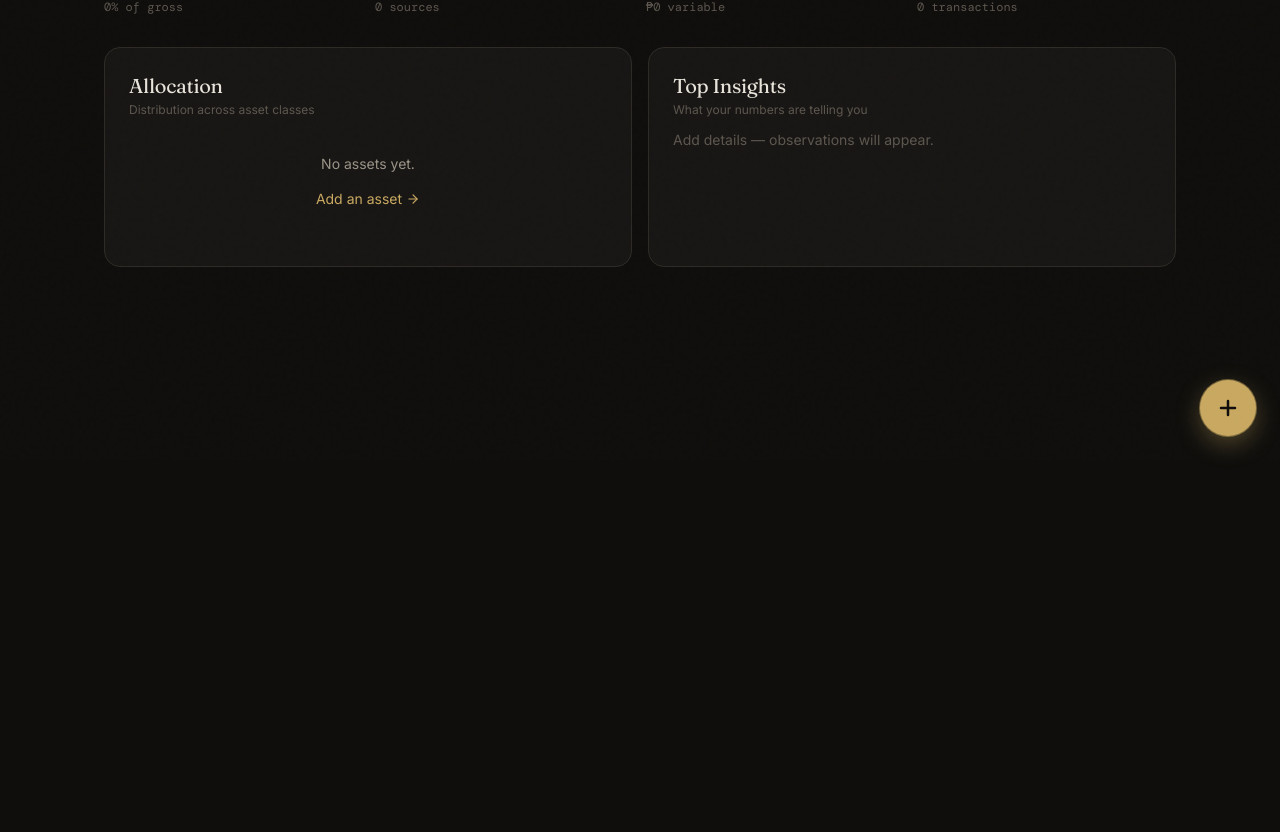
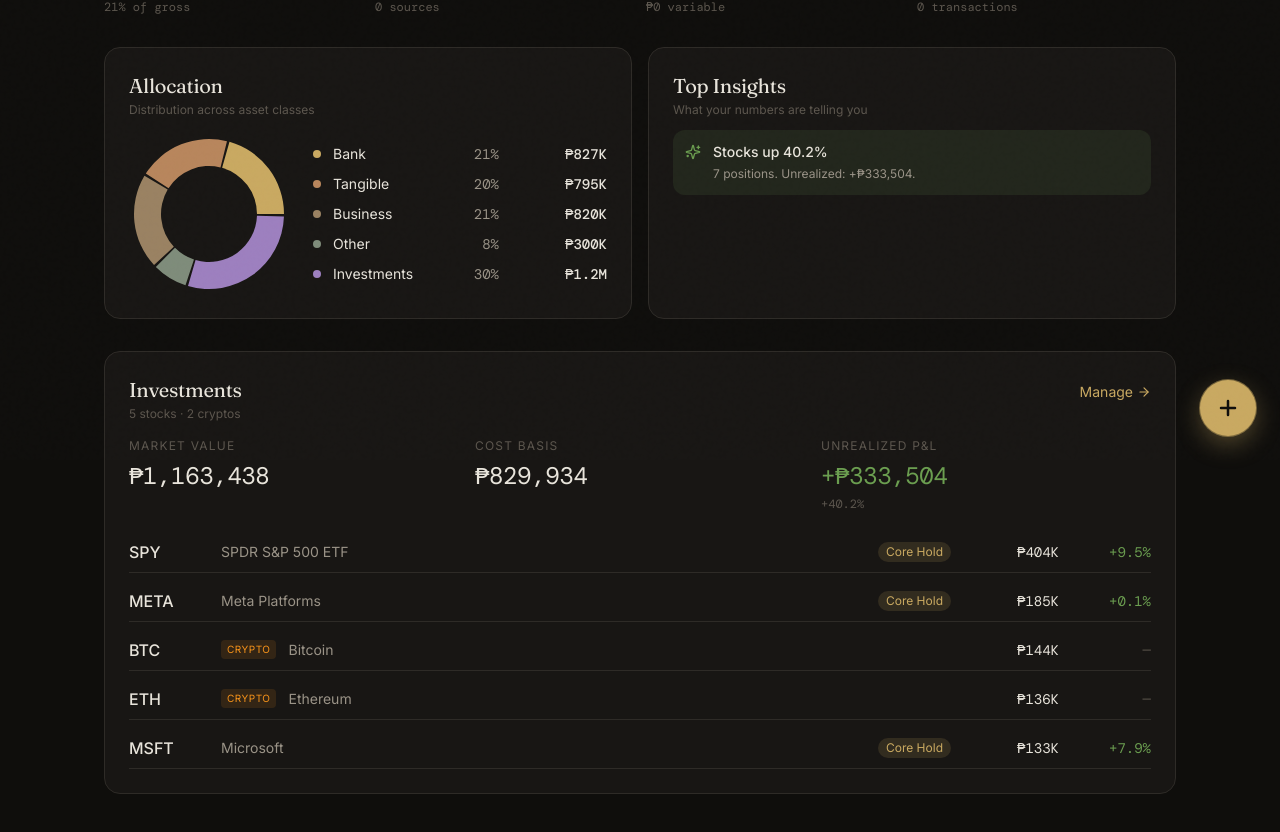
Before and after one commit to arevname/patrimony, a Next.js app: page / in a window 1280 px wide. Shown: the part 340-1172 px from the top of the page. Before the commit the page ends 800 px from the top, so only its background shows below. Built offline with nearby package versions, Linux system fonts and the light colour scheme.

Commit message:
Income settlement, runway calculator, auto FX

```diff
--- a/components/Patrimony.jsx
+++ b/components/Patrimony.jsx
@@ -1,6 +1,5 @@
 'use client';
 import { storage } from '../lib/db';
-import ErrorBoundary from './ErrorBoundary';
 import { useState, useEffect, useMemo, useRef } from 'react';
 import {
   Wallet, Gem, Building2, TrendingUp, LineChart as LineIcon,
@@ -301,8 +300,30 @@
 };
 
 // ===== SEED =====
-const SEED_HOLDINGS = [];
-const SEED_BANK = [];
+const SEED_HOLDINGS = [
+  // IBKR positions
+  { id: 'seed-meta', assetType: 'stock', ticker: 'META', name: 'Meta Platforms',    shares: 4.9377, avgCost: 37359.10, currentPrice: 37407.38, broker: 'Interactive Brokers', notes: 'U16384716 · Long-term', tag: 'core', lastUpdated: new Date().toISOString() },
+  { id: 'seed-msft', assetType: 'stock', ticker: 'MSFT', name: 'Microsoft',          shares: 5.2102, avgCost: 23599.85, currentPrice: 25467.34, broker: 'Interactive Brokers', notes: 'U16384716 · Long-term', tag: 'core', lastUpdated: new Date().toISOString() },
+  { id: 'seed-nvda', assetType: 'stock', ticker: 'NVDA', name: 'NVIDIA',             shares: 5.7297, avgCost: 10735.51, currentPrice: 12194.75, broker: 'Interactive Brokers', notes: 'U16384716 · Long-term', tag: 'core', lastUpdated: new Date().toISOString() },
+  { id: 'seed-spot', assetType: 'stock', ticker: 'SPOT', name: 'Spotify Technology', shares: 3.4249, avgCost: 26930.67, currentPrice: 27130.79, broker: 'Interactive Brokers', notes: 'U16384716 · Long-term', tag: 'core', lastUpdated: new Date().toISOString() },
+  { id: 'seed-spy',  assetType: 'stock', ticker: 'SPY',  name: 'SPDR S&P 500 ETF',  shares: 9.1173, avgCost: 40446.22, currentPrice: 44283.94, broker: 'Interactive Brokers', notes: 'U16384716 · Long-term anchor', tag: 'core', lastUpdated: new Date().toISOString() },
+  // Binance crypto — prices approximate, tap Refresh for live rates
+  { id: 'seed-btc', assetType: 'crypto', ticker: 'BTC', name: 'Bitcoin',  shares: 0.02611531, avgCost: 0, currentPrice: 5500000, broker: 'Binance', notes: 'Refresh for live price', lastUpdated: new Date().toISOString() },
+  { id: 'seed-eth', assetType: 'crypto', ticker: 'ETH', name: 'Ethereum', shares: 0.67932456, avgCost: 0, currentPrice: 200000,  broker: 'Binance', notes: 'Refresh for live price', lastUpdated: new Date().toISOString() },
+];
+
+const SEED_BANK = [
+  { id: 'seed-ibkr', name: 'IBKR USD Cash',  category: 'bank', currency: 'USD', value: 7908.38, cost: 7908.38, notes: 'Acct U16384716' },
+  { id: 'seed-bpi',  name: 'BPI Savings',     category: 'bank', currency: 'PHP', value: 120000,  cost: 120000  },
+  { id: 'seed-wise', name: 'Wise',             category: 'bank', currency: 'PHP', value: 160000,  cost: 160000  },
+  { id: 'seed-gotrade', name: 'GoTrade Cash',  category: 'bank', currency: 'USD', value: 1000,    cost: 1000, notes: 'Investment account cash' },
+  { id: 'seed-qmedia',  name: 'QMedia',        category: 'business', currency: 'PHP', value: 500000, cost: 500000, notes: 'Dividends ~₱550K/year every May' },
+  { id: 'seed-warehouse', name: 'Warehouse',   category: 'business', currency: 'PHP', value: 320000, cost: 320000 },
+  { id: 'seed-rolex',  name: 'Rolex Datejust 41', category: 'tangible', currency: 'PHP', value: 645000, cost: 645000 },
+  { id: 'seed-paintings', name: 'Paintings',   category: 'tangible', currency: 'PHP', value: 150000, cost: 150000 },
+  { id: 'seed-celeb',  name: 'Celebrity Club Membership', category: 'cat_membership', currency: 'PHP', value: 300000, cost: 300000 },
+];
+
 const SEED_INCOME = [];
 const SEED_EXPENSES = [];
 const SEED_CUSTOM_CATEGORIES = [];
@@ -364,7 +385,7 @@
 const getAssetType = (h) => ASSET_TYPES[h.assetType] || ASSET_TYPES.stock;
 
 // ===== ROOT =====
-function PatrimonyApp() {
+export default function Patrimony() {
   const [view, setView] = useState('overview');
   const [assets, setAssets] = useState([]);
   const [holdings, setHoldings] = useState([]);
@@ -507,7 +528,6 @@
     })();
   }, []);
 
-  // IndexedDB via Dexie is reliable — simple debounced save, no retries needed
   const persist = (overrides = {}) => {
     const payload = {
       version: STORAGE_VERSION,
@@ -517,16 +537,17 @@
     };
     pendingJson.current = JSON.stringify(payload);
     setSaveToast('saved');
-    setTimeout(() => setSaveToast(null), 1000);
+    setTimeout(() => setSaveToast(null), 1200);
     clearTimeout(persistTimer.current);
     persistTimer.current = setTimeout(async () => {
       const json = pendingJson.current;
       if (!json) return;
       try {
         await storage.set(STORAGE_KEY, json);
+        // Backup 5s later
         setTimeout(() => { writeBackup(JSON.parse(json)).catch(() => {}); }, 5000);
       } catch (err) {
-        console.error('Persist error:', err);
+        console.error('Persist failed:', err);
         setSaveToast('error');
         setTimeout(() => setSaveToast(null), 4000);
       }
@@ -639,7 +660,7 @@
     await persist({ assets: reassignedAssets, customCategories: nextCustom });
   };
 
-  // Refresh prices via Next.js server-side proxy — no CORS issues on any device
+  // Refresh stock prices
   const refreshPrices = async () => {
     if (holdings.length === 0) return;
     setRefreshing(true);
@@ -652,13 +673,13 @@
     let updatedCount = 0;
     const errors = [];
 
-    // ── STOCKS via /api/prices server route (no CORS, works everywhere) ───────
+    // ── STOCKS via /api/prices (server-side proxy, no CORS issues) ────────────
     if (stockHoldings.length > 0) {
       const symbols = [...new Set(stockHoldings.map(h => h.ticker))].join(',');
       try {
         const res = await fetch(`/api/prices?type=stock&symbols=${symbols}&fxRate=${fxRates.USD}`);
         if (!res.ok) throw new Error(`HTTP ${res.status}`);
-        const { prices, source, error } = await res.json();
+        const { prices, error } = await res.json();
         if (error) throw new Error(error);
         Object.entries(prices).forEach(([symbol, phpPrice]) => {
           updated = updated.map(h =>
@@ -666,11 +687,10 @@
           );
           updatedCount++;
         });
-        if (source) console.log('Stock prices from:', source);
       } catch (e) { errors.push(`Stocks: ${e.message}`); }
     }
 
-    // ── CRYPTO via /api/prices server route ────────────────────────────────
+    // ── CRYPTO via /api/prices ────────────────────────────────────────────────
     if (cryptoHoldings.length > 0) {
       const ID_MAP = {
         BTC: 'bitcoin', ETH: 'ethereum', SOL: 'solana', BNB: 'binancecoin',
@@ -3673,11 +3693,3 @@
     </select>
   );
 }
-
-export default function PatrimonyWithBoundary() {
-  return (
-    <ErrorBoundary>
-      <PatrimonyApp />
-    </ErrorBoundary>
-  );
-}
```
